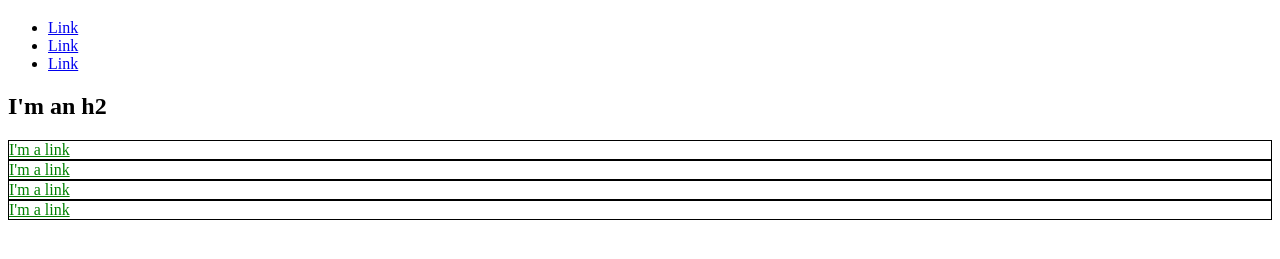
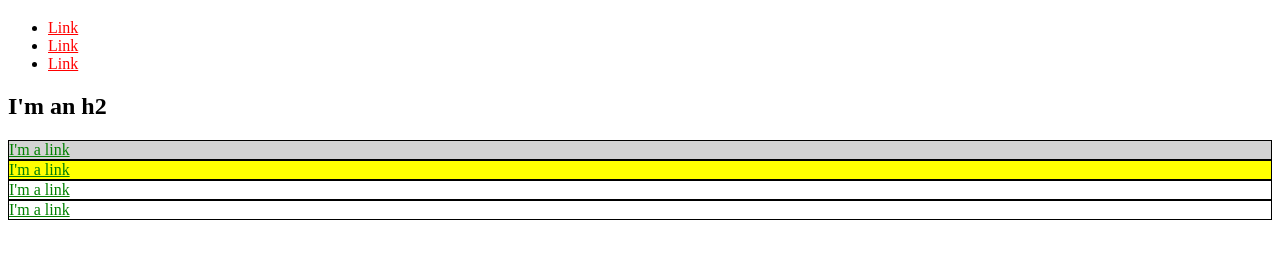
Before and after one commit to dumplingmonkey/dumplingmonkey.github.io, a plain HTML site: page index.html in a window 1280 px wide. Shown: the part 61-320 px from the top of the page. Drawn offline with Linux system fonts and the light colour scheme.

Commit message:
tweak classes

```diff
--- a/index.html
+++ b/index.html
@@ -4,14 +4,20 @@
     <title>Test Page: Don't Panic</title>
     <meta charset="utf-8">
     <style>
-    div {
+    a {
+      color: red;
+    }
+    #exec-bio {
+      background-color: lightgray;
+    }
+    .bio-box {
       border: 1px solid black;
     }
-    div a {
+    .bio-box a {
       color: green;
     }
-    li {
-      color: black;
+    #banana {
+      background-color: yellow;
     }
 
     </style>
@@ -30,16 +36,16 @@
       </li>
     </ul>
     <h2>I'm an h2</h2>
-    <div>
+    <div id="exec-bio" class="bio-box" >
       <a href="http://example.com/">I'm a link</a>
     </div>
-    <div>
+    <div id="banana" class="bio-box" >
       <a href="http://example.com/">I'm a link</a>
     </div>
-    <div>
+    <div class="bio-box">
       <a href="http://example.com/">I'm a link</a>
     </div>
-    <div >
+    <div class="bio-box">
       <a href="http://example.com/">I'm a link</a>
     </div>
   </body>
```
